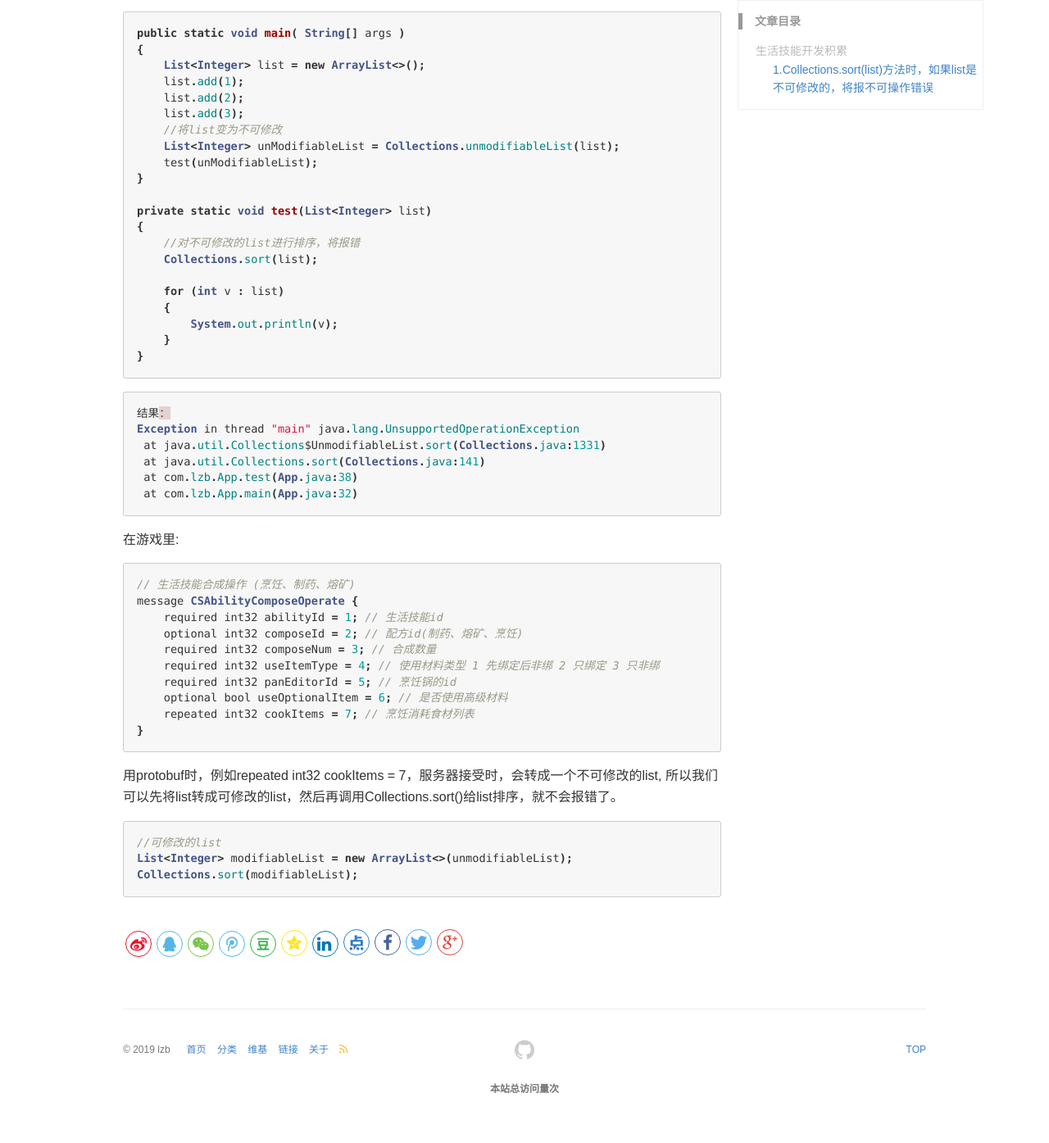
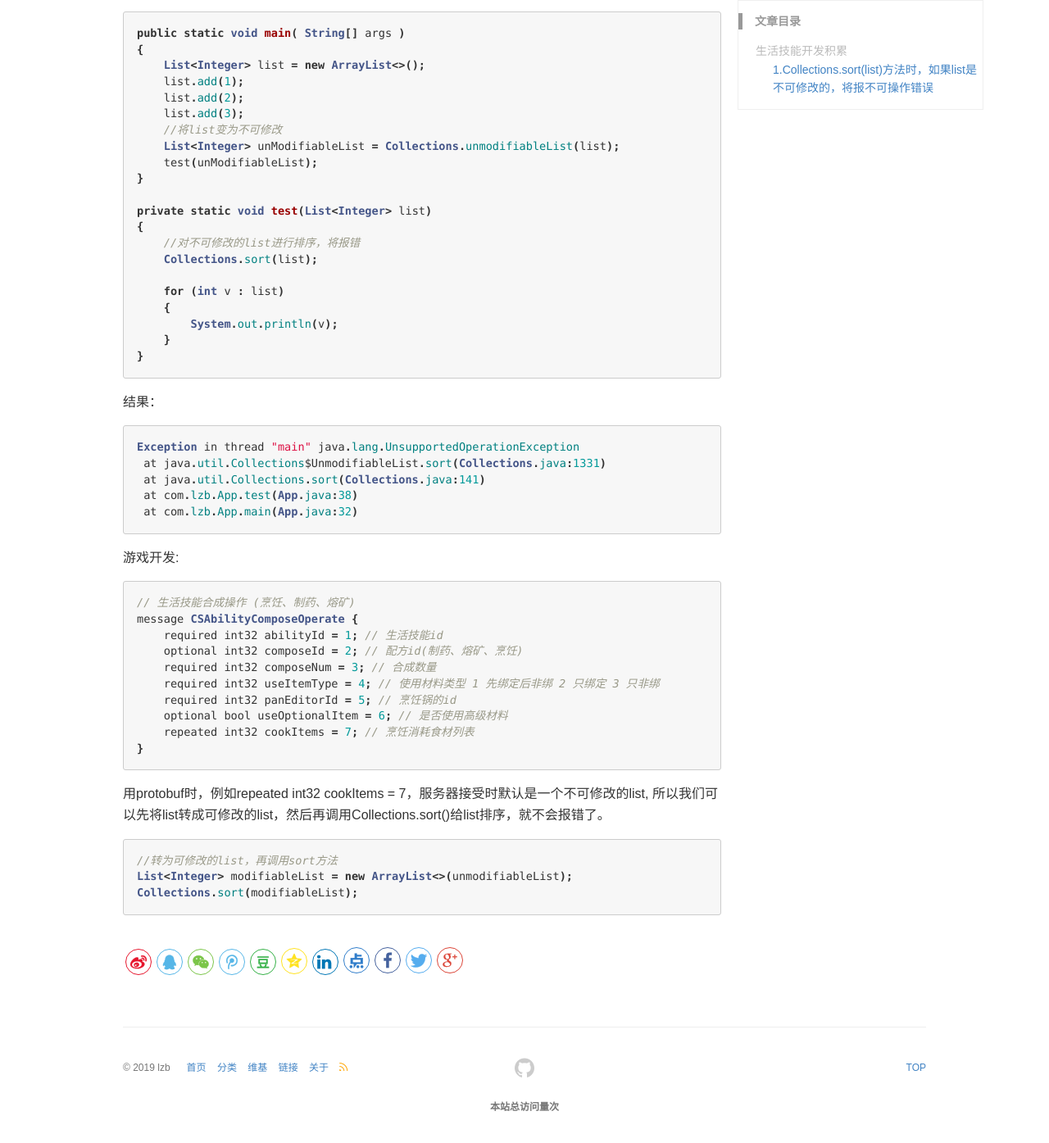
Before and after one commit to lizb0907/lizb0907.github.io, a Jekyll site: the page built from _posts/mmo_game/2018-08-09-Game.md, in a window 1280 px wide and 1400 px high, scrolled down 521 px. Shown: the top 1395 px of the window at 82% size. Built offline with Jekyll 4.4.1, drawn with Linux system fonts in a browser that asks for light colours; comment, search, counter and statistics services are not loaded.

Commit message:
game update 02

````diff
--- a/_posts/mmo_game/2018-08-09-Game.md
+++ b/_posts/mmo_game/2018-08-09-Game.md
@@ -43,9 +43,8 @@ private static void test(List<Integer> list)
     }
 }
 ```
-
+结果：
 ```java
-结果：
 Exception in thread "main" java.lang.UnsupportedOperationException
  at java.util.Collections$UnmodifiableList.sort(Collections.java:1331)
  at java.util.Collections.sort(Collections.java:141)
@@ -53,7 +52,7 @@ Exception in thread "main" java.lang.UnsupportedOperationException
  at com.lzb.App.main(App.java:32)
 ```
 
-在游戏里:
+游戏开发:
 
 ```java
 // 生活技能合成操作 (烹饪、制药、熔矿)
@@ -67,11 +66,11 @@ message CSAbilityComposeOperate {
     repeated int32 cookItems = 7; // 烹饪消耗食材列表
 }
 ```
-用protobuf时，例如repeated int32 cookItems = 7，服务器接受时，会转成一个不可修改的list,
+用protobuf时，例如repeated int32 cookItems = 7，服务器接受时默认是一个不可修改的list,
 所以我们可以先将list转成可修改的list，然后再调用Collections.sort()给list排序，就不会报错了。
 
 ```java
-//可修改的list
+//转为可修改的list，再调用sort方法
 List<Integer> modifiableList = new ArrayList<>(unmodifiableList);
 Collections.sort(modifiableList);
 ```
````
